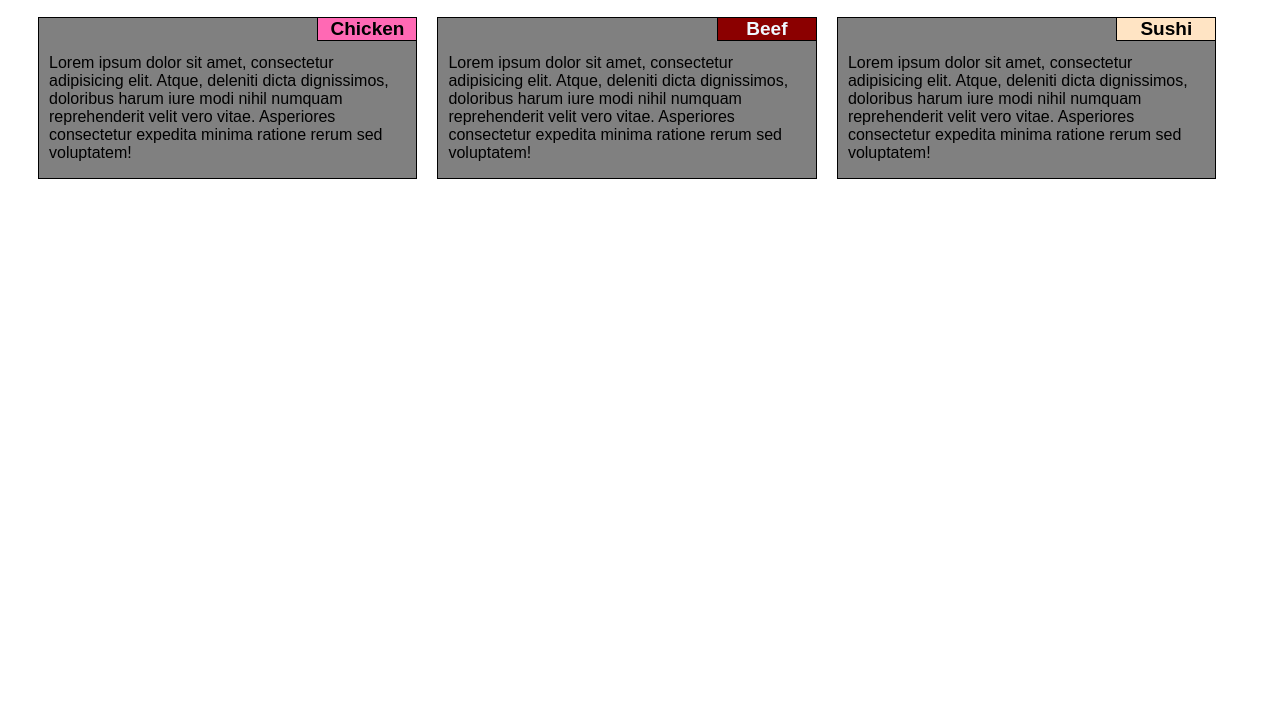
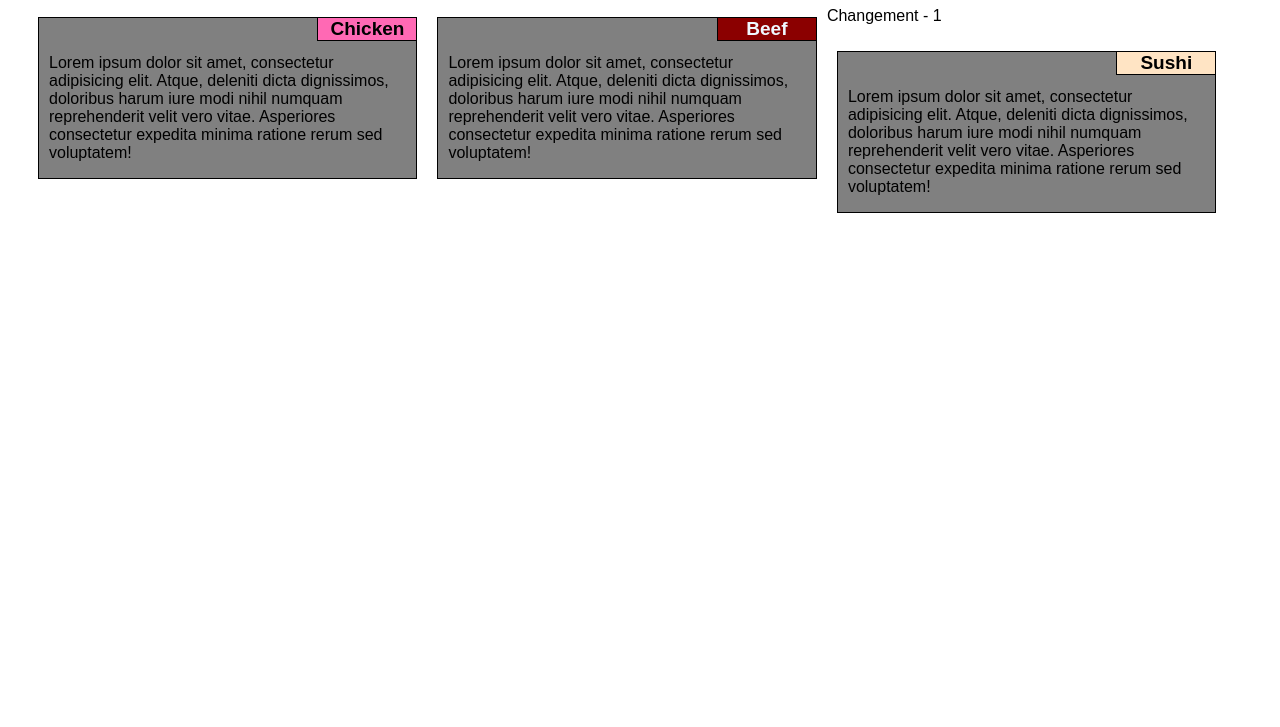
Before and after one commit to LAHRACHE-Reda/TP_Git, a plain HTML site: page index.html in a window 1280 px wide. Shown: the part 73-800 px from the top of the page. Drawn offline with Linux system fonts and the light colour scheme.

Commit message:
change commit message

```diff
--- a/index.html
+++ b/index.html
@@ -19,6 +19,7 @@
         <section id="beef">Beef</section>
         <p>Lorem ipsum dolor sit amet, consectetur adipisicing elit. Atque, deleniti dicta dignissimos, doloribus harum iure modi nihil numquam reprehenderit velit vero vitae. Asperiores consectetur expedita minima ratione rerum sed voluptatem!</p>
     </div>
+    <p>Changement - 1</p>
     <div class="box sushi">
         <section id="sushi">Sushi</section>
         <p>Lorem ipsum dolor sit amet, consectetur adipisicing elit. Atque, deleniti dicta dignissimos, doloribus harum iure modi nihil numquam reprehenderit velit vero vitae. Asperiores consectetur expedita minima ratione rerum sed voluptatem!</p>
```
Also changed, not shown: page.html (added).
